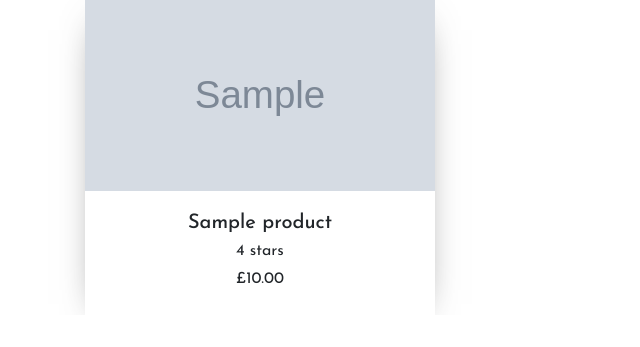
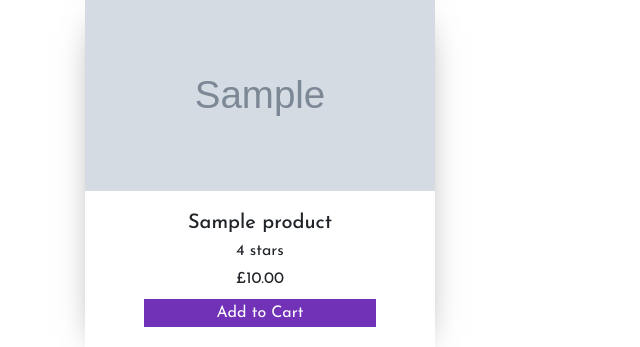
Before and after one commit to Code-Institute-Submissions/fourth-milestone-project-1, a Django app: page /shop/ in a window 1280 px wide. Shown: the part 603-950 px from the top of the page, without its empty margins (0-640 px from the left). Before the commit the page ends 910 px from the top, so only its background shows below. Run offline with Django 3.2, Linux system fonts and the light colour scheme; tables that the repository leaves empty hold one stand-in row (values such as "Sample post"); grey boxes marked "Sample" are stand-in pictures; some libraries are stand-ins or nearby versions.

Commit message:
Added button with spinner to product page cards

```diff
--- a/shop/templates/shop/products.html
+++ b/shop/templates/shop/products.html
@@ -57,13 +57,19 @@
                             stars
                             </p>
                         <p class="card-text">£{{ product.price }}</p>
-                        <div class="mt-2 product-card-form d-none">
+                        <div class="mt-2 product-card-form hide">
                             <form action="{% url 'add_to_cart' product.id %}" method="POST">
                                 {% csrf_token %}
                                 <input type="hidden" name="quantity" id="quantity" value="1">
                                 <input type="hidden" name="overwrite" id="overwrite" value="False">
                                 <input type="hidden" name="redirect_path" id="redirect_path" value="{{ request.path }}">
-                                <input class="product-card-submit submit-button" type="submit" value="Add to Cart">
+                                <button class="submit-button product-card-submit" type="submit">
+                                    Add to Cart
+                                </button>
+                                <button class="submit-button product-card-submit d-none" type="button" disabled>
+                                    <span class="spinner-border spinner-border-sm" role="status" aria-hidden="true"></span>
+                                    <span class="sr-only">Loading...</span>
+                                </button>
                             </form>
                         </div>
                         <a href="{{ product.get_absolute_url }}" class="stretched-link"></a>
```
